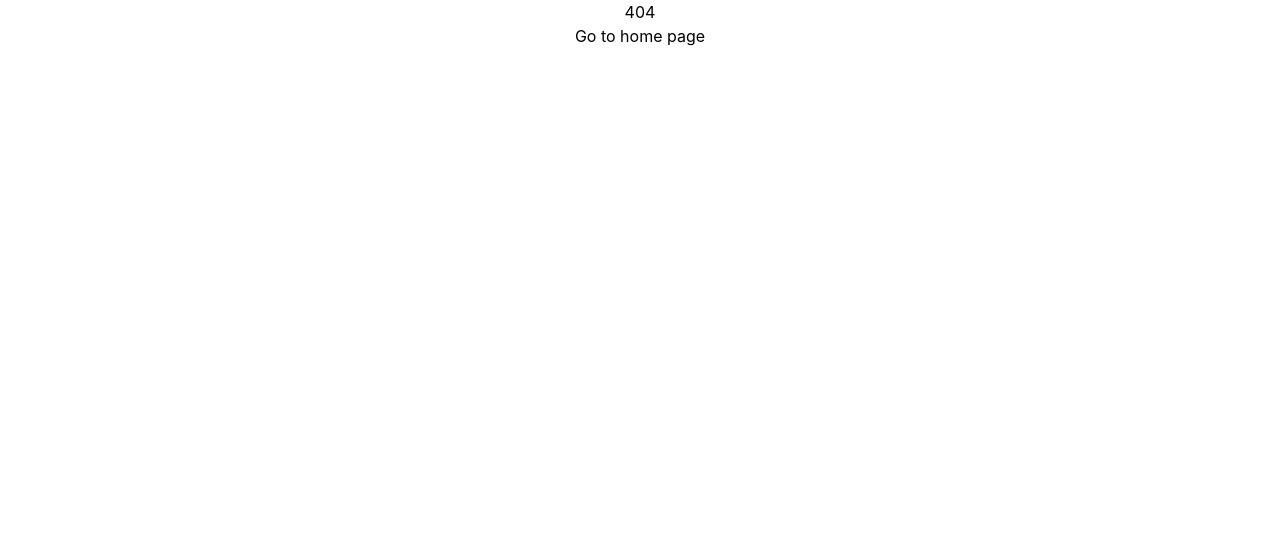
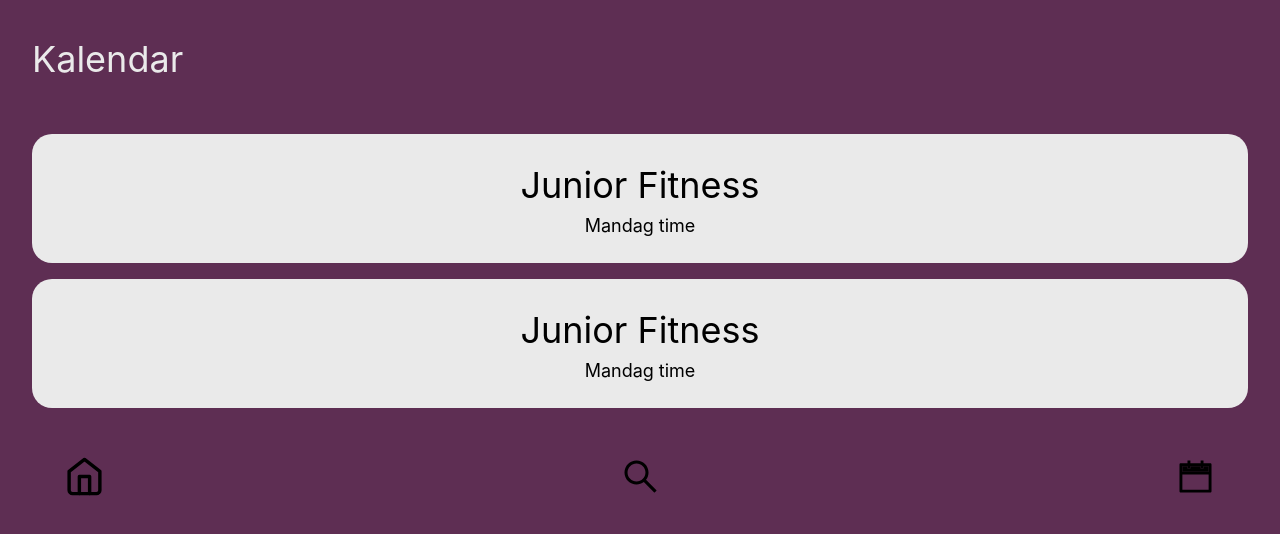
Before and after one commit to rts-cmk-wu06/landrup-dans-Onushkis, a React (Create React App) app: page /KalendarPage in a window 1280 px wide. Before the commit this address had no page. Shown: the top 534 px of the page. Built offline with nearby package versions, Linux system fonts and the light colour scheme.

Commit message:
added kalendor hard code

```diff
--- a/src/Routes.js
+++ b/src/Routes.js
@@ -6,6 +6,8 @@ import {NotFoundPage} from './pages/NotFoundPage'
 import {SingleAktiviteterPage} from './pages/SingleAktiviteterPage'
 import {SearchPage} from './pages/SearchPage'
 import { Nav } from './components/Nav'
+import { KalendarPage } from './pages/KaledarPage'
+
 
 
 export const DefaultRoutes = {
@@ -13,7 +15,8 @@ export const DefaultRoutes = {
     AktiviteterPage:'/AktiviteterPage',
     SingleAktiviteterPage:'/AktiviteterPage/:id',
     SearchPage:'/search',
-    Nav: '/nav'
+    Nav: '/nav',
+    KalendarPage:'/KalendarPage'
 }
 
 
@@ -27,6 +30,7 @@ export const RoutesModule =(
             <Route path={DefaultRoutes.SingleAktiviteterPage} element={<SingleAktiviteterPage />} />
             <Route path={DefaultRoutes.SearchPage} element={<SearchPage />} />
             <Route path={DefaultRoutes.Nav} element={<Nav />} />
+            <Route path={DefaultRoutes.KalendarPage} element={<KalendarPage />} />
             {/* the path with the * means whatever you have  = everything matches  */}
             <Route path={'*'} element={<NotFoundPage />}  />
         </Routes>
--- /dev/null
+++ b/src/pages/KaledarPage/index.jsx
@@ -0,0 +1,42 @@
+import React, { useState, useEffect } from 'react'
+import axios from 'axios';
+import { useNavigate } from 'react-router'
+import { DefaultRoutes } from "../../Routes";
+import { NavLink , useParams} from "react-router-dom";
+
+import { FiHome } from 'react-icons/fi'
+import { AiOutlineSearch } from 'react-icons/ai'
+import { AiTwotoneCalendar } from 'react-icons/ai'
+import { Nav } from '../../components/Nav'
+
+export const KalendarPage = ()=>{
+
+    return (
+
+        <>
+       <main className=' p-8 h-full min-h-screen	 bg-[#5E2E53]'>
+        <h1 className='text-[#EAEAEA] text-[36px] text-left'>Kalendar</h1>
+
+        <section className=' mt-12 '>
+
+            <div className='bg-[#EAEAEA] mb-4 p-6 rounded-[20px] text-center'>
+
+<h1 className='text-[36px]'>Junior Fitness</h1>
+<h2 className='text-[18px]'>Mandag time</h2>
+
+</div>
+<div className='bg-[#EAEAEA] mb-4 p-6 rounded-[20px] text-center'>
+
+<h1 className='text-[36px]'>Junior Fitness</h1>
+<h2 className='text-[18px]'>Mandag time</h2>
+
+</div>
+        </section>
+
+        <Nav />
+       </main>
+        </>
+    )
+
+
+}
```
Also changed, not shown: src/pages/SearchPage/index.jsx (line endings or trailing spaces).
